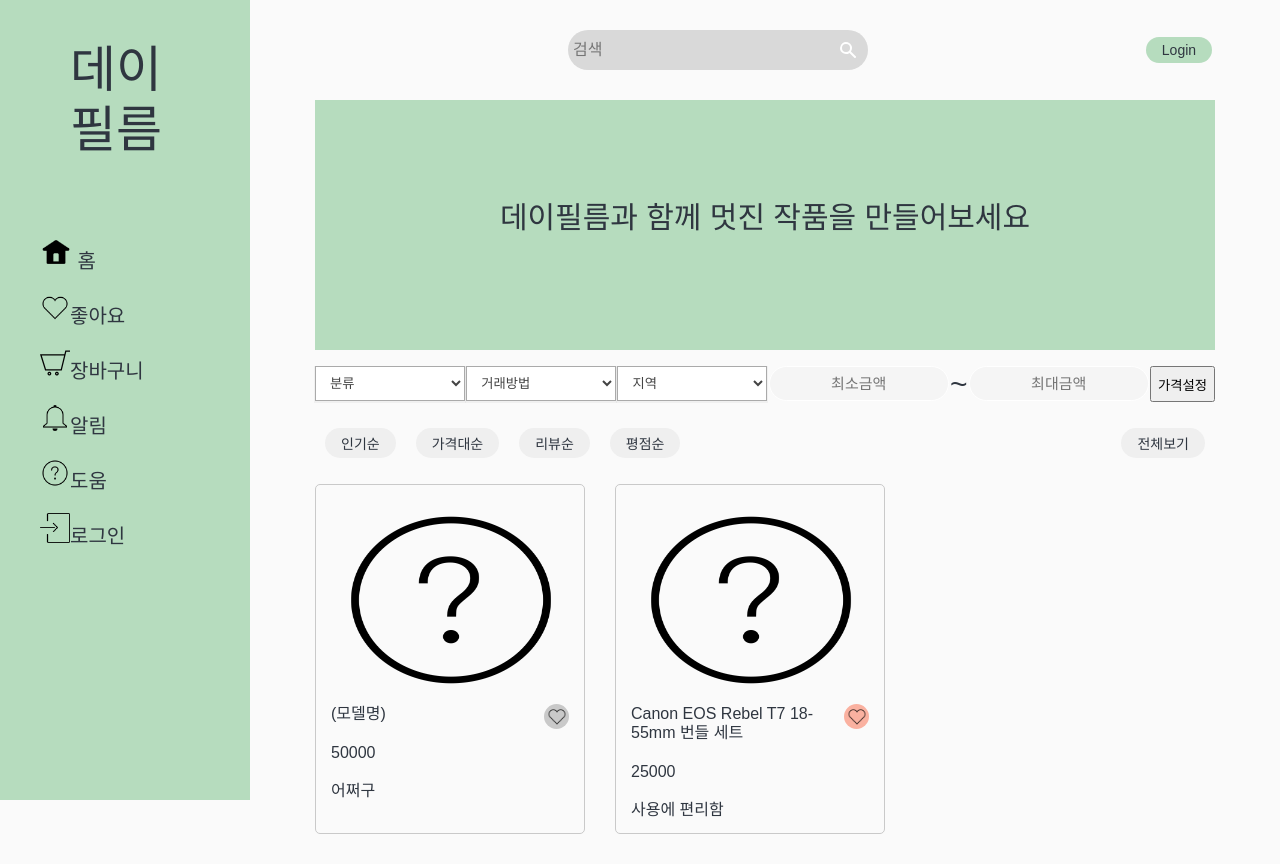
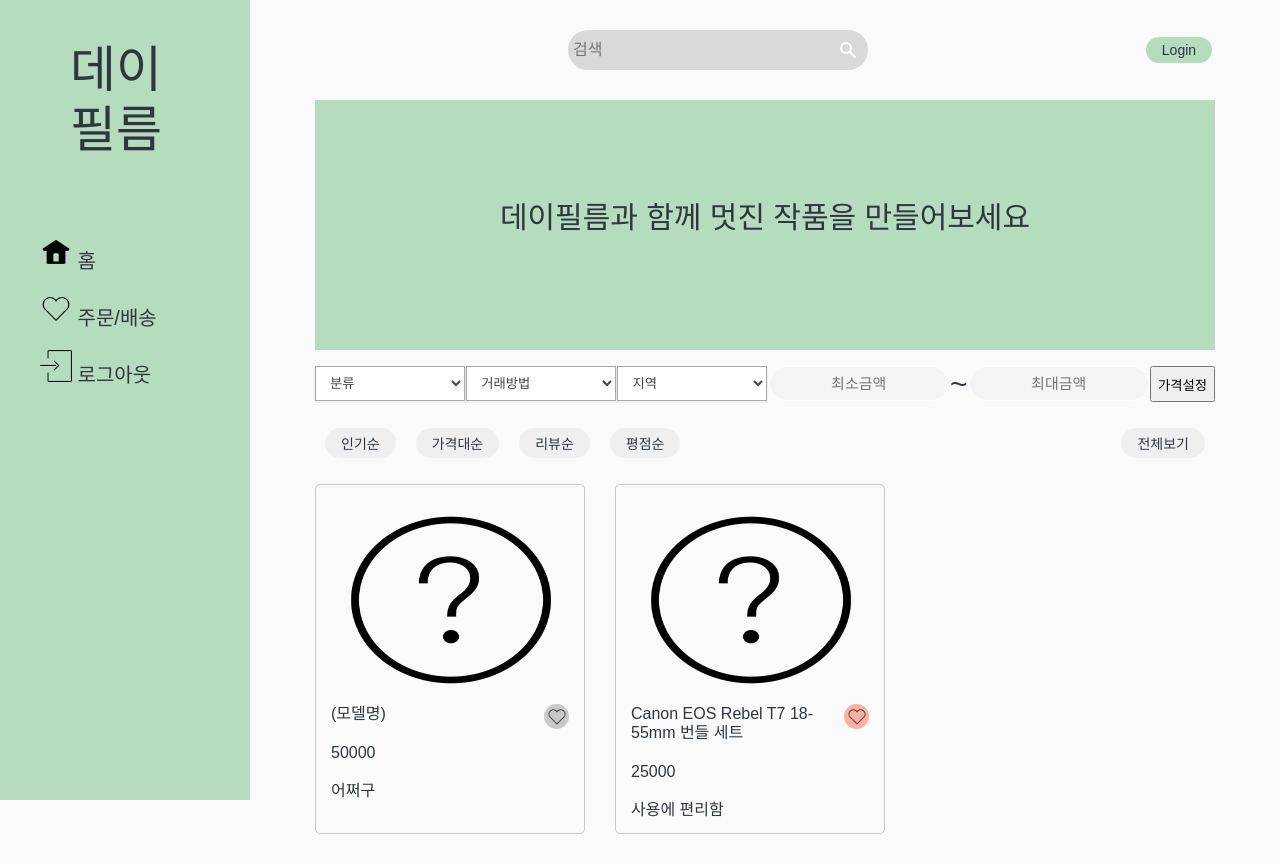
Before and after one commit to hyemimi/black-rabbit, a Next.js app: page / in a window 1280 px wide. Shown: the top 864 px of the page. Built offline with nearby package versions, Linux system fonts and the light colour scheme.

Commit message:
feat : 마이페이지 사이드바

```diff
--- /dev/null
+++ b/layout/Menu.ts
@@ -0,0 +1,36 @@
+import homeIcon from "../public/home.png";
+import likeIcon from "../public/heart.png";
+import alarmIcon from "../public/bell.png";
+import helpIcon from "../public/help.png";
+import loginIcon from "../public/login.png";
+import cartIcon from "../public/cart.png";
+
+const user_id = 1; // 임시 유저id 데이터
+
+/* 메인페이지 - 사이드바 메뉴리스트 */
+export const menuList = [
+  { ref: "/", label: homeIcon, text: "홈" },
+  { ref: "/like", label: likeIcon, text: "좋아요" },
+  { ref: `/cart/${user_id}`, label: cartIcon, text: "장바구니" },
+  { ref: "/", label: helpIcon, text: "도움" },
+  { ref: "/", label: alarmIcon, text: "알림" },
+  { ref: "/login", label: loginIcon, text: "로그인" },
+];
+
+/* 마이페이지 - 개인유저 사이드바 메뉴리스트 */
+export const ImenuList = [
+  { ref: "/", label: homeIcon, text: "홈" },
+  {
+    ref: `/like`,
+    label: likeIcon,
+    text: "주문/배송",
+    dropmenu: [
+      { ref: "/orderlist", text: "주문목록/배송조회" },
+      {
+        ref: "/historylist",
+        text: "취소/반품/교환 내역",
+      },
+    ],
+  },
+  { ref: "/login", label: loginIcon, text: "로그아웃" },
+];
--- a/layout/Sidebar.tsx
+++ b/layout/Sidebar.tsx
@@ -1,44 +1,47 @@
 import { useRouter } from "next/router";
 import styled from "styled-components";
-import homeIcon from "../public/home.png";
-import likeIcon from "../public/heart.png";
-import alarmIcon from "../public/bell.png";
 import Image from "next/image";
-import helpIcon from "../public/help.png";
-import loginIcon from "../public/login.png";
-import cartIcon from "../public/cart.png";
+import { menuList, ImenuList } from "./Menu";
+import { useState } from "react";
 export default function Sidebar() {
+  const [Iuser, setIuser] = useState(null);
+  const [Isopen, setIsopen] = useState(false);
   const router = useRouter();
-  let user_id = 1; // 임시데이터
+  let user_id = 1; // 임시 유저id 데이터
+
   return (
     <Side>
       <Logo>
         <h1>데이필름</h1>
       </Logo>
       <div style={{ marginTop: "50px" }}>
-        <MenuButton onClick={() => router.push("/")}>
-          <Image width={32} height={32} src={homeIcon} alt="" /> 홈
-        </MenuButton>
-        <MenuButton onClick={() => router.push(`/like/${user_id}`)}>
-          <Image width={30} height={30} src={likeIcon} alt="" />
-          좋아요
-        </MenuButton>
-        <MenuButton onClick={() => router.push(`/cart/${user_id}`)}>
-          <Image width={30} height={30} src={cartIcon} alt="" />
-          장바구니
-        </MenuButton>
-        <MenuButton>
-          <Image width={30} height={30} src={alarmIcon} alt="" />
-          알림
-        </MenuButton>
-        <MenuButton>
-          <Image width={30} height={30} src={helpIcon} alt="" />
-          도움
-        </MenuButton>
-        <MenuButton onClick={() => router.push("/login")}>
-          <Image width={30} height={30} src={loginIcon} alt="" />
-          로그인
-        </MenuButton>
+        {ImenuList.map((menu) => (
+          <MenuButton
+            key={menu.text}
+            onClick={() => {
+              router.push(menu.ref);
+              setIsopen(!Isopen);
+            }}
+          >
+            <Image width={32} height={32} src={menu.label} alt="" /> {menu.text}
+            {Isopen &&
+              menu.dropmenu?.map((dropmenu) => (
+                <MenuButton
+                  key={dropmenu.text}
+                  onClick={() => router.push(dropmenu.ref)}
+                >
+                  {" "}
+                  <h4
+                    onClick={() => {
+                      setIsopen(true);
+                    }}
+                  >
+                    {dropmenu.text}
+                  </h4>
+                </MenuButton>
+              ))}
+          </MenuButton>
+        ))}
       </div>
     </Side>
   );
@@ -58,6 +61,9 @@ const Side = styled.div`
   display: flex;
   flex-direction: column;
   gap: 0.4em;
+  h4 {
+    font-size: 15px;
+  }
 `;
 const Logo = styled.div`
   margin: 10px;
```
Also changed, not shown: pages/like/index.tsx (renamed from pages/like/[id].tsx).
